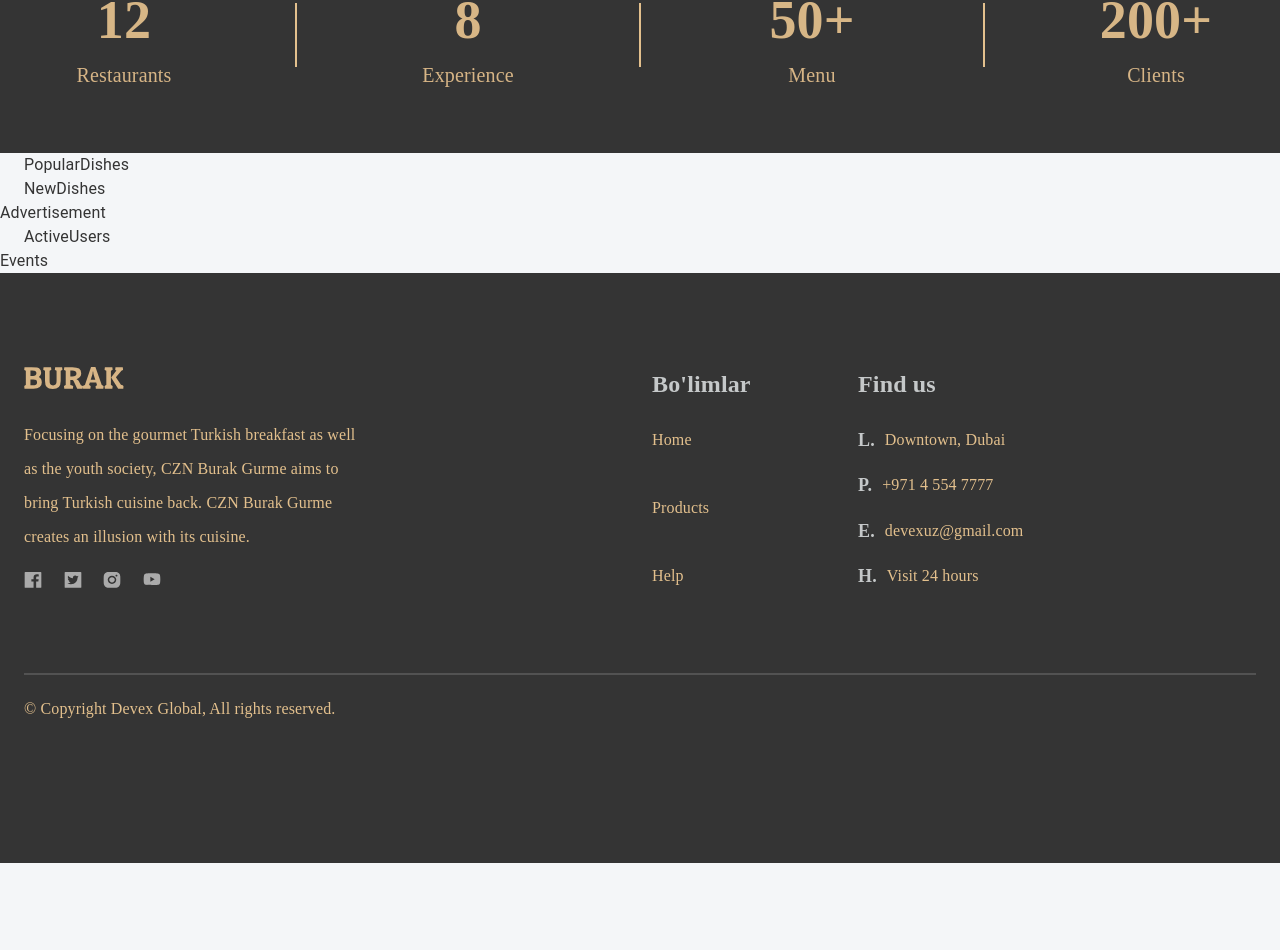
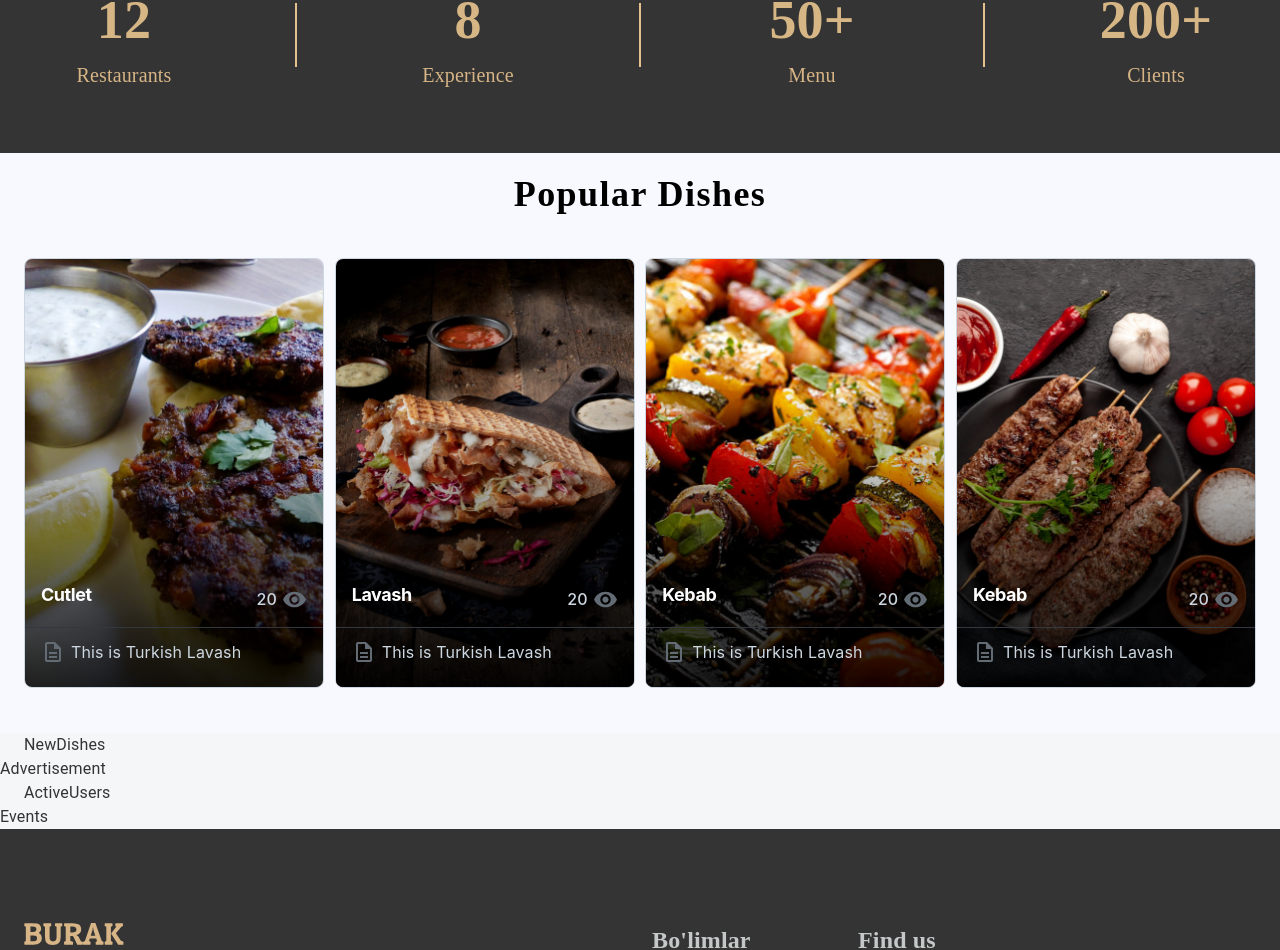
Before and after one commit to sanjarbek1030/burak-react, a React (Create React App) app: page / in a window 1280 px wide. Shown: the part 856-1806 px from the top of the page. Before the commit the page ends 1719 px from the top, so only its background shows below. Built offline with nearby package versions, Linux system fonts and the light colour scheme.

Commit message:
feat: develop popular dishes sectional component

```diff
--- a/package.json
+++ b/package.json
@@ -6,6 +6,7 @@
     "@emotion/react": "^11.11.3",
     "@emotion/styled": "^11.11.0",
     "@mui/icons-material": "^5.8.4",
+    "@mui/joy": "^5.0.0-beta.52",
     "@mui/material": "^5.15.6",
     "@reduxjs/toolkit": "^1.8.1",
     "@testing-library/jest-dom": "^4.2.4",
--- a/src/app/screens/homePage/PopularDishes.tsx
+++ b/src/app/screens/homePage/PopularDishes.tsx
@@ -1,10 +1,91 @@
-import React from "react";
+import * as React from "react";
+import Card from "@mui/joy/Card";
+import CardContent from "@mui/joy/CardContent";
+import CardOverflow from "@mui/joy/CardOverflow";
+import Typography from "@mui/joy/Typography";
+import { CssVarsProvider } from "@mui/joy/styles";
+import { Box, Container, Stack } from "@mui/material";
 
-import { Container } from "@mui/material";
+import { CardCover } from "@mui/joy";
+import VisibilityIcon from "@mui/icons-material/Visibility";
+import DescriptionOutlinedIcon from "@mui/icons-material/DescriptionOutlined";
+const list = [
+  { productName: "Cutlet", imagepath: "/img/cutlet.webp" },
+  { productName: "Lavash", imagepath: "/img/lavash.webp" },
+  { productName: "Kebab", imagepath: "/img/kebab.webp" },
+  { productName: "Kebab", imagepath: "/img/kebab-fresh.webp" },
+];
 
 export default function PopularDishes() {
-    return (
-    <div>
-        <Container>PopularDishes</Container>
-    </div>)
+  return (
+    <div className="popular-dishes-frame">
+      <Container>
+        <Stack className="popular-section">
+          <Box className="category-title">Popular Dishes</Box>
+          <Stack className="cards-frame">
+            {list.map((ele, index) => {
+              return (
+                <CssVarsProvider key={index}>
+                  <Card className="card">
+                    <CardCover>
+                      <img src={ele.imagepath} alt={ele.productName} />
+                    </CardCover>
+                    <CardCover className="card-cover" />
+                    <CardContent sx={{ justifyContent: "flex-end" }}>
+                      <Stack
+                        sx={{
+                          justifyContent: "space-between",
+                          flexDirection: "row",
+                        }}
+                      >
+                        <Typography
+                          level="h2"
+                          fontSize="lg"
+                          textColor="#fff"
+                          mb={1}
+                        >
+                          {ele.productName}
+                        </Typography>
+                        <Typography
+                          sx={{
+                            fontWeight: "md",
+                            color: "neutral.300",
+                            alignItems: "center",
+                            display: "flex",
+                          }}
+                        >
+                          20
+                          <VisibilityIcon
+                            sx={{ fontSize: 25, marginLeft: "5px" }}
+                          />
+                        </Typography>
+                      </Stack>
+                    </CardContent>
+
+                    <CardOverflow
+                      sx={{
+                        display: "flex",
+                        gap: 1.5,
+                        py: 1.5,
+                        px: "var(--Card-padding)",
+                        borderTop: "1px solid ",
+                        height: "60px",
+                      }}
+                    >
+                      <Typography
+                        startDecorator={<DescriptionOutlinedIcon />}
+                        textColor="neutral.300"
+                      >
+                        This is Turkish Lavash
+                      </Typography>
+                    </CardOverflow>
+                  </Card>
+                </CssVarsProvider>
+              );
+            })}
+          </Stack>
+        </Stack>
+      </Container>
+    </div>
+  );
 }
--- a/src/css/home.css
+++ b/src/css/home.css
@@ -47,3 +47,54 @@
     line-height: 30px;
     color: #D7B586;
 }
+
+/** POPULARDISHES **/
+
+.homepage .popular-dishes-frame {
+    width: 100%;
+    height: 580px;
+    background: #f8f8ff;
+    display: flex;
+  }
+
+  .homepage .popular-dishes-frame .popular-section {
+    margin-top: 20px;
+    display: flex;
+    justify-content: center;
+    align-items: center;
+    flex-direction: column;
+  }
+
+  .homepage .popular-dishes-frame .popular-section .category-title {
+    text-align: center;
+    font-family: "Roboto Serif";
+    font-size: 36px;
+    font-style: normal;
+    font-weight: 600;
+    line-height: normal;
+    letter-spacing: 1.44px;
+    color: #000;
+  }
+
+  .homepage .popular-dishes-frame .popular-section .cards-frame {
+    width: 100%;
+    margin-top: 43px;
+    display: flex;
+    flex-direction: row;
+    justify-content: space-between;
+  }
+  .homepage .popular-dishes-frame .popular-section .cards-frame .card {
+    min-height: 430px;
+    min-width: 300px;
+    cursor: pointer;
+  }
+  .homepage
+    .popular-dishes-frame
+    .popular-section
+    .cards-frame
+    .card
+    .card-cover {
+    background:
+      linear-gradient(to top, rgba(0, 0, 0, 0.4), rgba(0, 0, 0, 0) 200px),
+      linear-gradient(to top, rgba(0, 0, 0, 0.8), rgba(0, 0, 0, 0) 300px);
+  }
```
Also changed, not shown: 2 other files (tests, documents, lock files or other folders).
